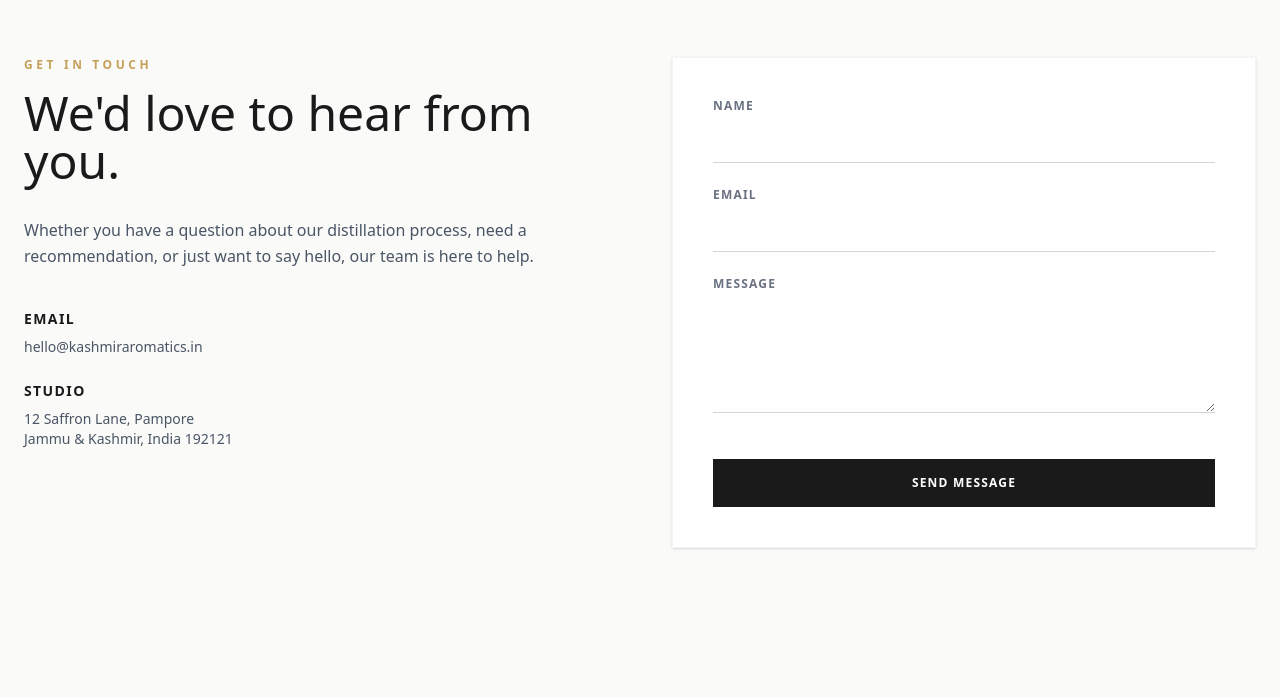
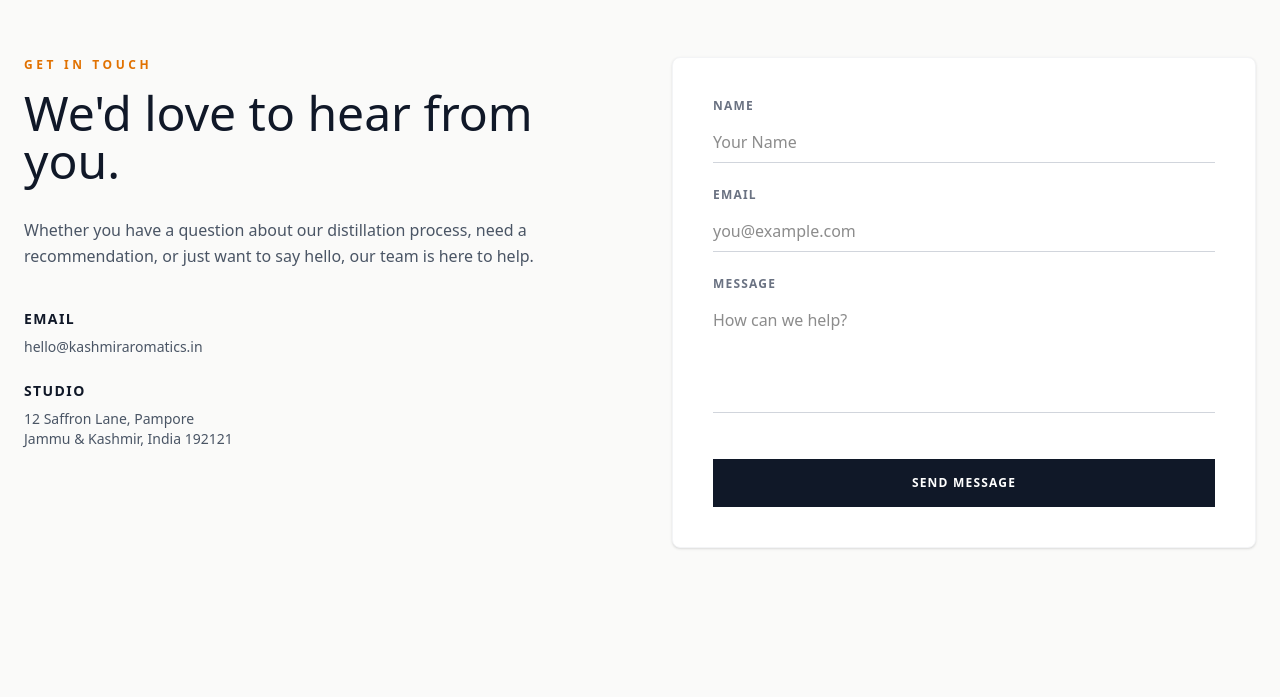
Before and after one commit to miradnanayoub/kashmir-aromatics, a Next.js app: page /contact in a window 1280 px wide. Shown: the part 103-800 px from the top of the page. Built offline with nearby package versions, Linux system fonts and the light colour scheme.

Commit message:
Add working Contact form with Web3Forms integration

```diff
--- a/app/contact/page.tsx
+++ b/app/contact/page.tsx
@@ -1,8 +1,47 @@
+"use client";
+
 import Navbar from "@/components/Navbar";
+import { useState } from "react";
+import { Loader2, CheckCircle, AlertCircle } from "lucide-react";
 
 export default function ContactPage() {
+  const [isSubmitting, setIsSubmitting] = useState(false);
+  const [isSuccess, setIsSuccess] = useState(false);
+  const [errorMessage, setErrorMessage] = useState("");
+
+  async function handleSubmit(event: React.FormEvent<HTMLFormElement>) {
+    event.preventDefault();
+    setIsSubmitting(true);
+    setErrorMessage("");
+
+    const formData = new FormData(event.currentTarget);
+
+    // Add your Web3Forms Access Key here
+    formData.append("access_key", "c586fe6d-75ca-4dff-99cf-74ca8aebc16e");
+
+    try {
+      const response = await fetch("https://api.web3forms.com/submit", {
+        method: "POST",
+        body: formData
+      });
+
+      const result = await response.json();
+
+      if (result.success) {
+        setIsSuccess(true);
+        event.currentTarget.reset(); // Clear the form
+      } else {
+        setErrorMessage(result.message || "Something went wrong. Please try again.");
+      }
+    } catch (error) {
+      setErrorMessage("Network error. Please check your connection.");
+    } finally {
+      setIsSubmitting(false);
+    }
+  }
+
   return (
-    <main className="bg-brand-cream min-h-screen">
+    <main className="bg-[#FAFAF9] min-h-screen">
       <Navbar />
 
       <section className="pt-40 pb-20 px-6 max-w-7xl mx-auto">
@@ -10,19 +49,19 @@ export default function ContactPage() {
 
           {/* Left: Info */}
           <div>
-            <span className="font-sans text-xs font-bold tracking-[0.3em] text-brand-gold uppercase mb-4 block">Get in Touch</span>
-            <h1 className="font-serif text-5xl text-brand-black mb-8">We'd love to hear from you.</h1>
+            <span className="font-sans text-xs font-bold tracking-[0.3em] text-amber-600 uppercase mb-4 block">Get in Touch</span>
+            <h1 className="font-serif text-5xl text-gray-900 mb-8">We'd love to hear from you.</h1>
             <p className="text-gray-600 mb-10 leading-relaxed">
               Whether you have a question about our distillation process, need a recommendation, or just want to say hello, our team is here to help.
             </p>
 
             <div className="space-y-6 font-sans text-sm">
               <div>
-                <h3 className="font-bold text-brand-black uppercase tracking-widest mb-2">Email</h3>
+                <h3 className="font-bold text-gray-900 uppercase tracking-widest mb-2">Email</h3>
                 <p className="text-gray-600">hello@kashmiraromatics.in</p>
               </div>
               <div>
-                <h3 className="font-bold text-brand-black uppercase tracking-widest mb-2">Studio</h3>
+                <h3 className="font-bold text-gray-900 uppercase tracking-widest mb-2">Studio</h3>
                 <p className="text-gray-600">
                   12 Saffron Lane, Pampore<br />
                   Jammu & Kashmir, India 192121
@@ -32,24 +71,80 @@ export default function ContactPage() {
           </div>
 
           {/* Right: Form */}
-          <div className="bg-white p-8 md:p-10 shadow-sm border border-gray-100">
-            <form className="flex flex-col gap-6">
+          <div className="bg-white p-8 md:p-10 shadow-sm border border-gray-100 rounded-lg">
+            {isSuccess ? (
+              <div className="h-full flex flex-col items-center justify-center text-center py-10 animate-in fade-in zoom-in duration-300">
+                <div className="w-16 h-16 bg-green-100 text-green-600 rounded-full flex items-center justify-center mb-4">
+                  <CheckCircle className="w-8 h-8" />
+                </div>
+                <h3 className="text-xl font-serif text-gray-900 mb-2">Message Sent!</h3>
+                <p className="text-gray-500 mb-6">Thank you for reaching out. We will get back to you shortly.</p>
+                <button
+                  onClick={() => setIsSuccess(false)}
+                  className="text-amber-600 font-bold text-sm uppercase tracking-wider hover:underline"
+                >
+                  Send another message
+                </button>
+              </div>
+            ) : (
+              <form onSubmit={handleSubmit} className="flex flex-col gap-6">
+                {/* Hidden Bot Protection */}
+                <input type="checkbox" name="botcheck" className="hidden" style={{ display: 'none' }} />
+
                 <div>
                   <label className="block text-xs font-bold uppercase tracking-widest text-gray-500 mb-2">Name</label>
-                <input type="text" className="w-full border-b border-gray-300 py-2 focus:outline-none focus:border-brand-gold transition" />
+                  <input
+                    type="text"
+                    name="name"
+                    required
+                    className="w-full border-b border-gray-300 py-2 focus:outline-none focus:border-amber-600 transition bg-transparent"
+                    placeholder="Your Name"
+                  />
                 </div>
                 <div>
                   <label className="block text-xs font-bold uppercase tracking-widest text-gray-500 mb-2">Email</label>
-                <input type="email" className="w-full border-b border-gray-300 py-2 focus:outline-none focus:border-brand-gold transition" />
+                  <input
+                    type="email"
+                    name="email"
+                    required
+                    className="w-full border-b border-gray-300 py-2 focus:outline-none focus:border-amber-600 transition bg-transparent"
+                    placeholder="you@example.com"
+                  />
                 </div>
                 <div>
                   <label className="block text-xs font-bold uppercase tracking-widest text-gray-500 mb-2">Message</label>
-                <textarea rows={4} className="w-full border-b border-gray-300 py-2 focus:outline-none focus:border-brand-gold transition"></textarea>
+                  <textarea
+                    name="message"
+                    required
+                    rows={4}
+                    className="w-full border-b border-gray-300 py-2 focus:outline-none focus:border-amber-600 transition bg-transparent resize-none"
+                    placeholder="How can we help?"
+                  ></textarea>
                 </div>
-              <button className="bg-brand-black text-white py-4 font-bold uppercase tracking-widest text-xs hover:bg-brand-gold transition-colors mt-4">
-                Send Message
+
+                {errorMessage && (
+                  <div className="flex items-center gap-2 text-red-600 text-sm bg-red-50 p-3 rounded">
+                    <AlertCircle className="w-4 h-4" />
+                    {errorMessage}
+                  </div>
+                )}
+
+                <button
+                  type="submit"
+                  disabled={isSubmitting}
+                  className="bg-gray-900 text-white py-4 font-bold uppercase tracking-widest text-xs hover:bg-amber-600 transition-colors mt-4 disabled:opacity-70 disabled:cursor-not-allowed flex items-center justify-center gap-2"
+                >
+                  {isSubmitting ? (
+                    <>
+                      <Loader2 className="w-4 h-4 animate-spin" />
+                      Sending...
+                    </>
+                  ) : (
+                    "Send Message"
+                  )}
                 </button>
               </form>
+            )}
           </div>
 
         </div>
```
Lines whose indentation alone changed are shown as unchanged.
